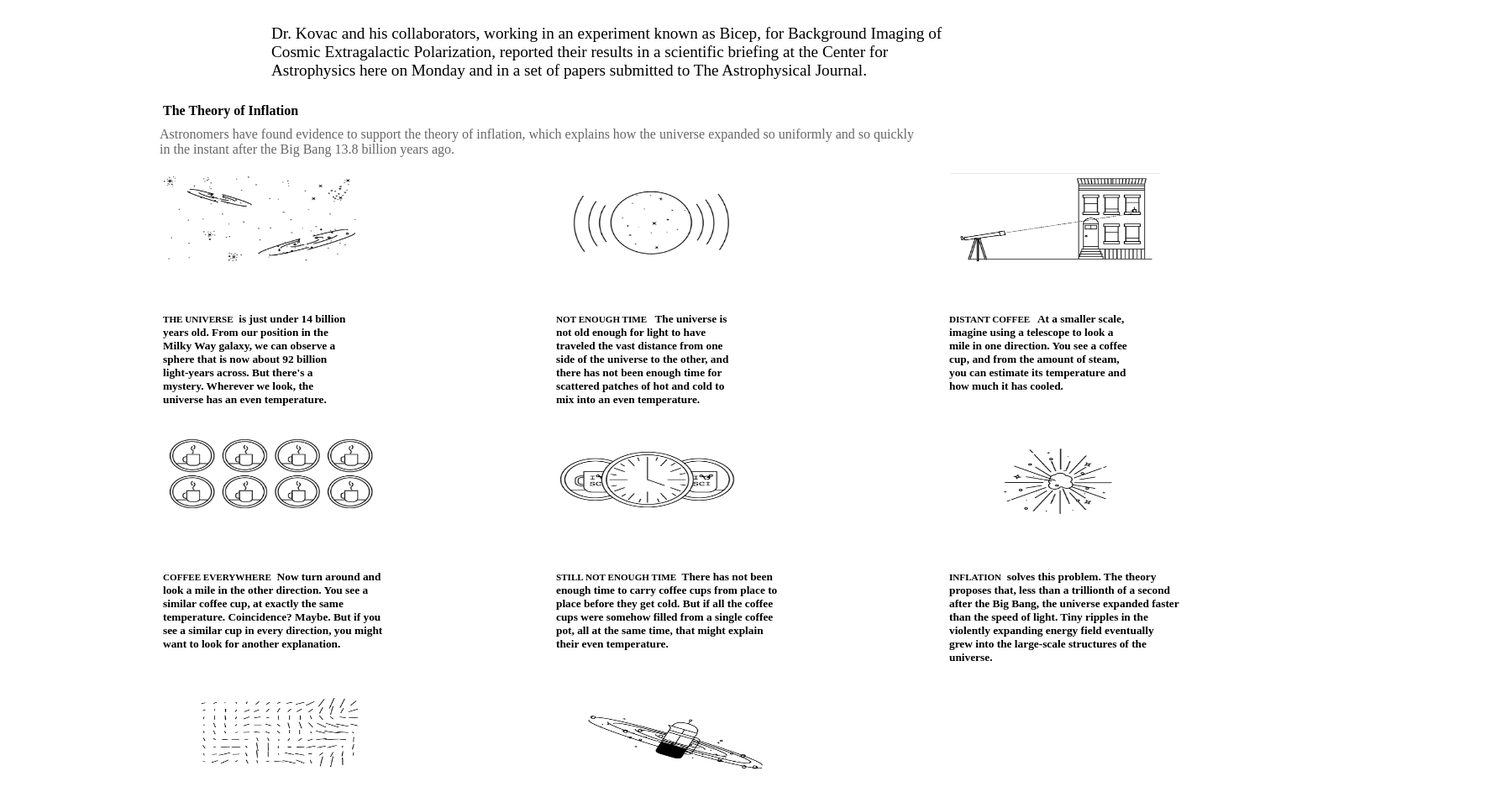
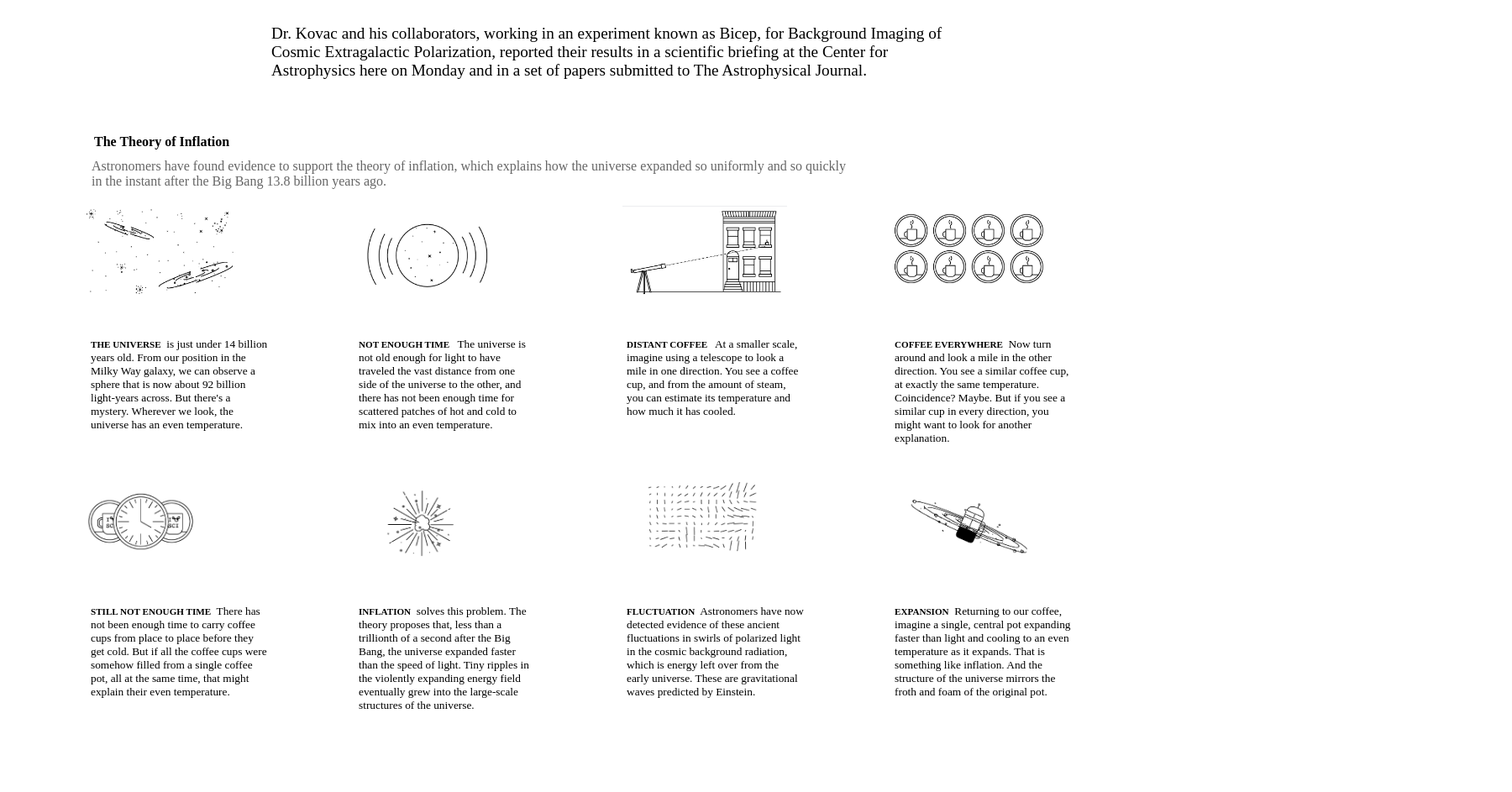
Before and after one commit to karthykarthick/New-York-Times, a plain HTML site: page index.html in a window 1280 px wide. Shown: the part 2620-3563 px from the top of the page at 84% size, 1800 px wide, since content can reach past the window. After the commit the page ends 3481 px from the top, so only its background shows below. Drawn offline with Linux system fonts and the light colour scheme.

Commit message:
add images using flexbox

```diff
--- a/index.html
+++ b/index.html
@@ -212,8 +212,8 @@
           Astrophysical Journal.
         </p>
 
-        <div class="inflation">
-          <p>The Theory of Inflation</p>
+		<p id="unique">The Theory of Inflation</p>
+			<div class="inflation">
           <span class="sub-text">
             Astronomers have found evidence to support the theory of inflation,
             which explains how the universe expanded so uniformly and so quickly
--- a/style.css
+++ b/style.css
@@ -133,16 +133,16 @@
 }
 
 .inflation p{
-  font-weight: bold;
-  margin: 20px 0 10px 194px;
+  margin: 33px 0 13px 108px;
+ width: 211px;
 }
 
 .sub-text{
-  margin: 20px 0px 0px 190px;
+  margin: 20px 0px 0px 109px;
   color: #666;
 }
 #sub{
-  margin: 20px 0px 0px 190px;
+  margin: 20px 0px 0px 109px;
   color: #666;
 }
 
@@ -153,9 +153,12 @@
   width: 173px;
 }
 .img{
-  width: 250px;
-  height: 120px;
-  margin: 19px 23px 22px 195px;
+    height: 120px;
+    margin: 20px 0 0px 103px;
+}
+#unique{
+  margin: 57px 0px 11px 112px;
+  font-weight: bold;
 }
 
 .univ-text{
@@ -171,19 +174,14 @@
   font-weight: bold;
 }
 
-.inflation{
-  width: 1800px;
-}
+
 
 .inflation-section{
   display: flex;
   flex-wrap: wrap;
-  /* flex-direction: column; */
 }
 
 .inflation-section-item{
-  width: 468px;
-  height: 307px;
-  justify-content: space-around;
-  /* align-items: center; */
+
+  /* height: 307px; */
 }
```
